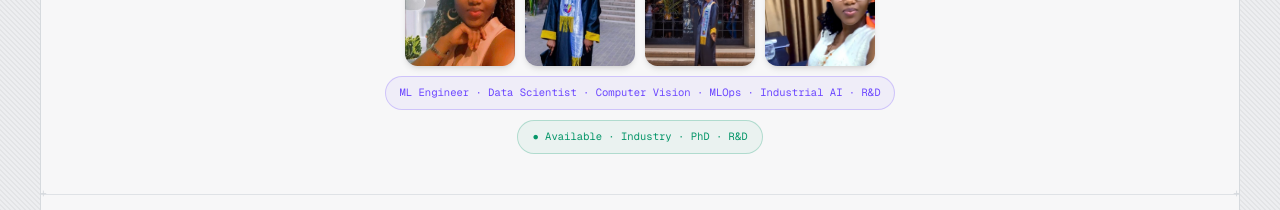
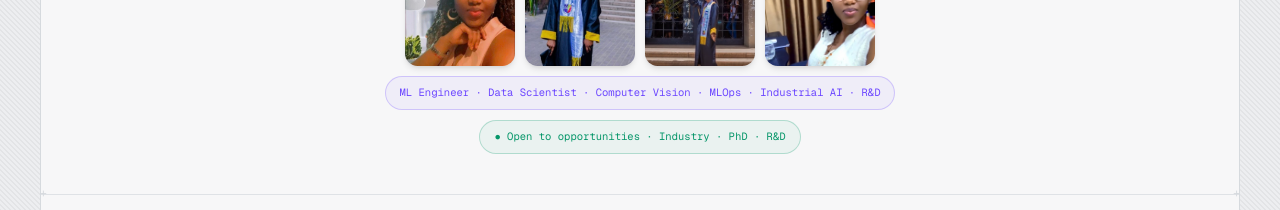
Before and after one commit to PRISCILLE7/priscille-portfolio, a Next.js app: page / in a window 1280 px wide. Shown: the part 820-1030 px from the top of the page. Built offline with nearby package versions, Linux system fonts and the light colour scheme.

Commit message:
Replace 'Available immediately' with open-to-opportunities wording

```diff
--- a/components/Contact.tsx
+++ b/components/Contact.tsx
@@ -32,7 +32,7 @@ export default function Contact() {
             <strong className="text-text-primary font-semibold">applied industrial AI research</strong>.
           </p>
           <p className="text-[0.94rem] text-text-secondary leading-[1.8] mb-6">
-            Available immediately.{" "}
+            Currently freelancing with FieldPro.{" "}
             <span className="text-green font-medium">● Open to opportunities</span>
           </p>
           <div className="rounded-2xl border border-border-primary bg-bg-secondary p-4 font-mono text-[0.74rem] text-text-tertiary leading-[1.7]">
--- a/components/Hero.tsx
+++ b/components/Hero.tsx
@@ -152,7 +152,7 @@ export default function Hero() {
           ML Engineer · Data Scientist · Computer Vision · MLOps · Industrial AI · R&amp;D
         </span>
         <span className="font-mono text-[0.66rem] text-green border border-green/25 bg-green/5 px-3.5 py-2 rounded-full whitespace-nowrap">
-          ● Available · Industry · PhD · R&amp;D
+          ● Open to opportunities · Industry · PhD · R&amp;D
         </span>
       </motion.div>
     </section>
```
